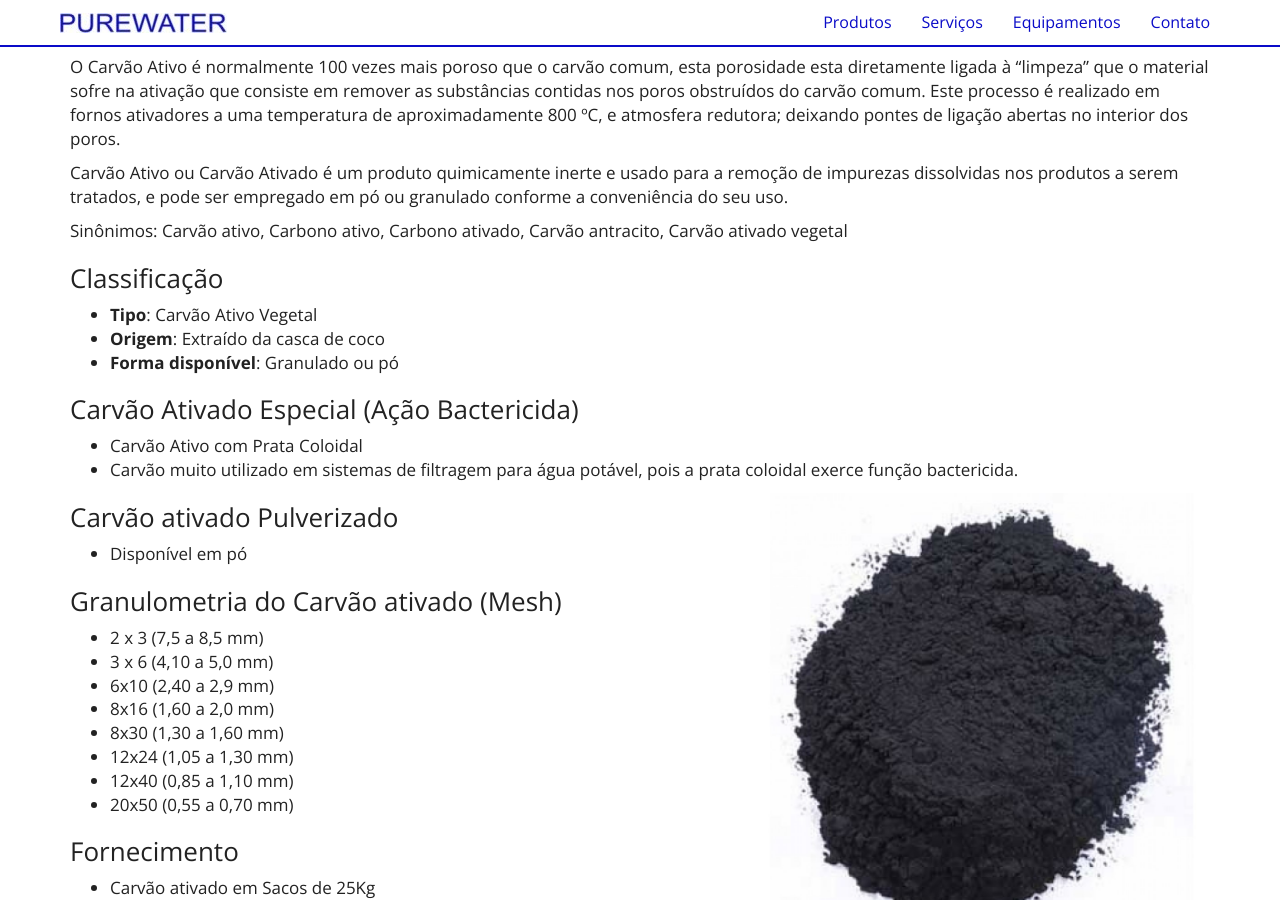
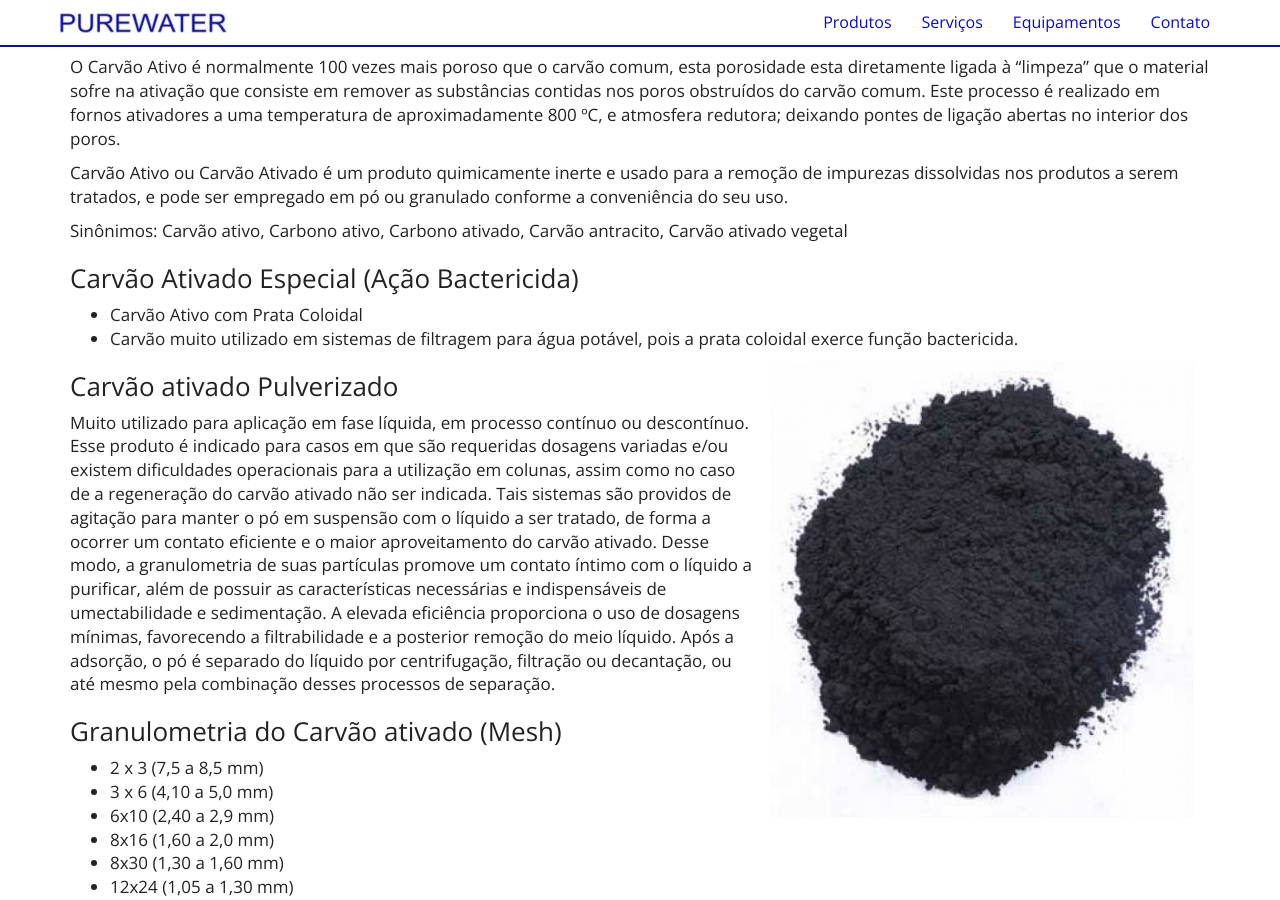
Before and after one commit to purewaterefluentes/purewaterefluentes.github.io, a Jekyll site: the page built from produtos/carvao-ativado.md, in a window 1280 px wide and 900 px high, scrolled down 444 px. Built offline with Jekyll 4.4.1, drawn with Linux system fonts in a browser that asks for light colours; nearby versions of some CDN libraries; library files that are not in the unit come from our copies.

Commit message:
Update carvao-ativado.md

```diff
--- a/produtos/carvao-ativado.md
+++ b/produtos/carvao-ativado.md
@@ -16,10 +16,7 @@ Carvão Ativo ou Carvão Ativado é um produto quimicamente inerte e usado para
 
 Sinônimos: Carvão ativo, Carbono ativo, Carbono ativado, Carvão antracito, Carvão ativado vegetal
 
-### Classificação
-- **Tipo**: Carvão Ativo Vegetal
-- **Origem**: Extraído da casca de coco
-- **Forma disponível**: Granulado ou pó
+
 
 ### Carvão Ativado Especial (Ação Bactericida)
 - Carvão Ativo com Prata Coloidal
@@ -29,7 +26,9 @@ Sinônimos: Carvão ativo, Carbono ativo, Carbono ativado, Carvão antracito, Ca
 <img class="img-responsive pull-right" style="max-width: 40%;" src="../../website/images/carvao ativado pulverizado.jpg" alt="Carvão Ativado Pulverizado">
 
 ### Carvão ativado Pulverizado
-- Disponível em pó
+Muito utilizado para aplicação em fase líquida, em processo contínuo ou descontínuo. Esse produto é indicado para casos em que são requeridas dosagens variadas e/ou existem dificuldades operacionais para a utilização em colunas, assim como no caso de a regeneração do carvão ativado não ser indicada.
+Tais sistemas são providos de agitação para manter o pó em suspensão com o líquido a ser tratado, de forma a ocorrer um contato eficiente e o maior aproveitamento do carvão ativado. Desse modo, a granulometria de suas partículas promove um contato íntimo com o líquido a purificar, além de possuir as características necessárias e indispensáveis de umectabilidade e sedimentação.
+A elevada eficiência proporciona o uso de dosagens mínimas, favorecendo a filtrabilidade e a posterior remoção do meio líquido. Após a adsorção, o pó é separado do líquido por centrifugação, filtração ou decantação, ou até mesmo pela combinação desses processos de separação.
 
 ### Granulometria do Carvão ativado (Mesh)
 
```
